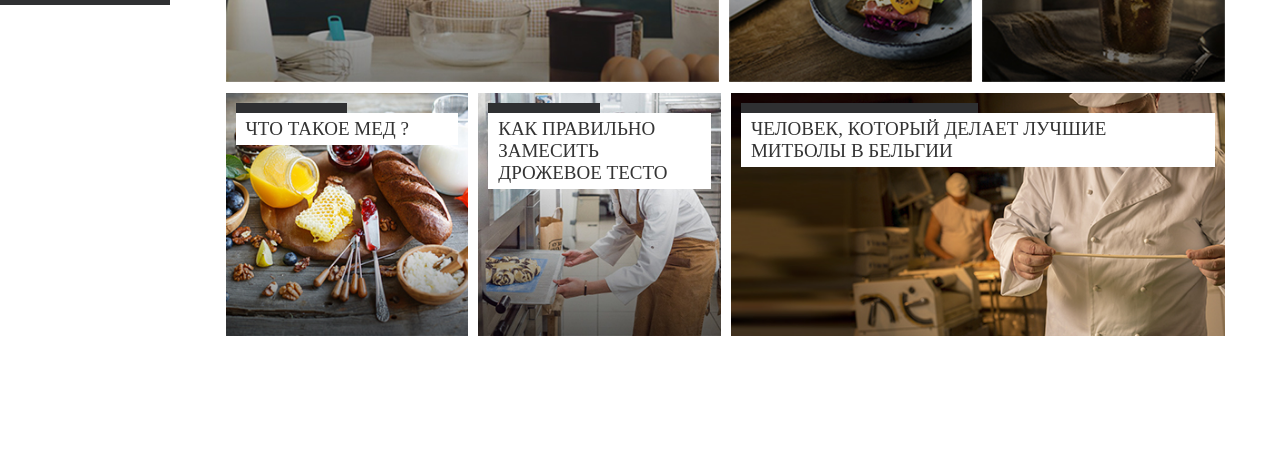
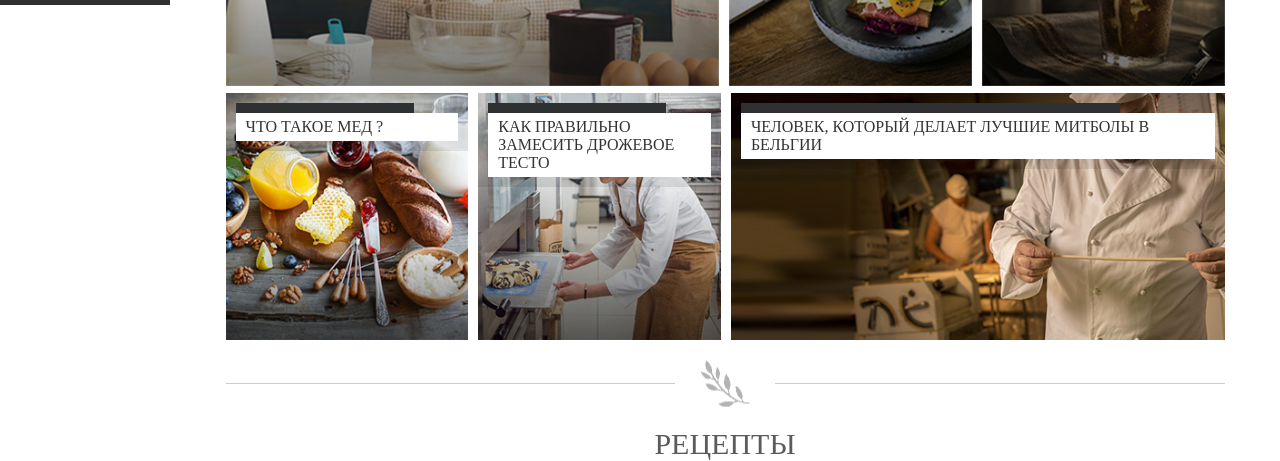
Before and after one commit to dizdostuk/eda-project, a website: page app/index.html in a window 1280 px wide. Shown: the part 795-1256 px from the top of the page. Before the commit the page ends 1135 px from the top, so only its background shows below. Drawn offline with Linux system fonts and the light colour scheme; a web font is replaced by a local one.

Commit message:
Added header text of section tab

```diff
--- a/app/index.html
+++ b/app/index.html
@@ -47,8 +47,9 @@
                     <a href="#" class="user-icon"><img src="./img/user-icon.png" alt="User icon"></a>
                 </div>
             </div>
+
             <div class="container">
-                <div class="header_text">
+                <div class="header_text mt-20">
                     <div class="leaf"></div>
                     <h1 class="header-section">Подбор рецептов</h1>
                 </div>
@@ -153,7 +154,16 @@
                         </div>
                     </div>
                 </div>
+
             </div>
+
+            <div class="container">
+                <div class="header_text mt20">
+                    <div class="leaf"></div>
+                    <h1 class="header-section">Рецепты</h1>
+                </div>
+            </div>
+
         </main>
     </div>
 
--- a/app/sass/blocks/first-articles.scss
+++ b/app/sass/blocks/first-articles.scss
@@ -17,6 +17,7 @@
   }
   img {
     width: 100%;
+    height: 100%;
   }
 }
 
@@ -32,6 +33,7 @@
   }
   img {
     width: 100%;
+    height: 100%;
   }
 }
 
@@ -51,6 +53,7 @@
   }
   img {
     width: 100%;
+    height: 100%;
   }
 }
 
@@ -102,6 +105,7 @@
   top: 0;
   left: 0;
   text-align: center;
+  background-color: rgba(#000, 0.1);
   span {
     font-family: 'FiraSansEc';
     font-weight: 400;
@@ -157,13 +161,17 @@
   padding: 10px 10px;
 
   width: 100%;
+  background-color: rgba(#000, 0.1);
   .recipe__tag {
     display: block;
-    width: 50%;
-    padding: 5px 0;
-    text-align: right;
-    padding-right: 15px;
+    width: 80%;
+    padding: 5px 10px;
+    text-align: left;
 
+    font-family: 'FiraSansEc';
+    font-weight: 400;
+    font-size: 16px;
+    text-transform: uppercase;
     background-color: #2f3032;
     img {
       width: 19px;
@@ -176,7 +184,7 @@
   .recipe__title {
     font-family: 'FiraSansEc';
     font-weight: 400;
-    font-size: 19px;
+    font-size: 16px;
     text-transform: uppercase;
     color: #333;
 
@@ -186,3 +194,7 @@
     padding: 5px 10px;
   }
 }
+
+@media screen and (max-width: 968px) {
+
+}
--- a/app/sass/index.scss
+++ b/app/sass/index.scss
@@ -49,6 +49,13 @@ a:hover {
   margin: 0 auto;
 }
 
+.mt20 {
+  margin-top: 20px;
+}
+.mt-20 {
+  margin-top: -20px;
+}
+
 @import "./blocks/sidebar.scss";
 @import "./blocks/content-header.scss";
 
@@ -76,7 +83,6 @@ a:hover {
 /******************* Header of section *****************/
 .header_text {
   text-align: center;
-  margin-top: -20px;
 }
 .leaf {
   display: flex;
```
Also changed, not shown: app/css/blocks/first-articles.css, app/css/index.css.
